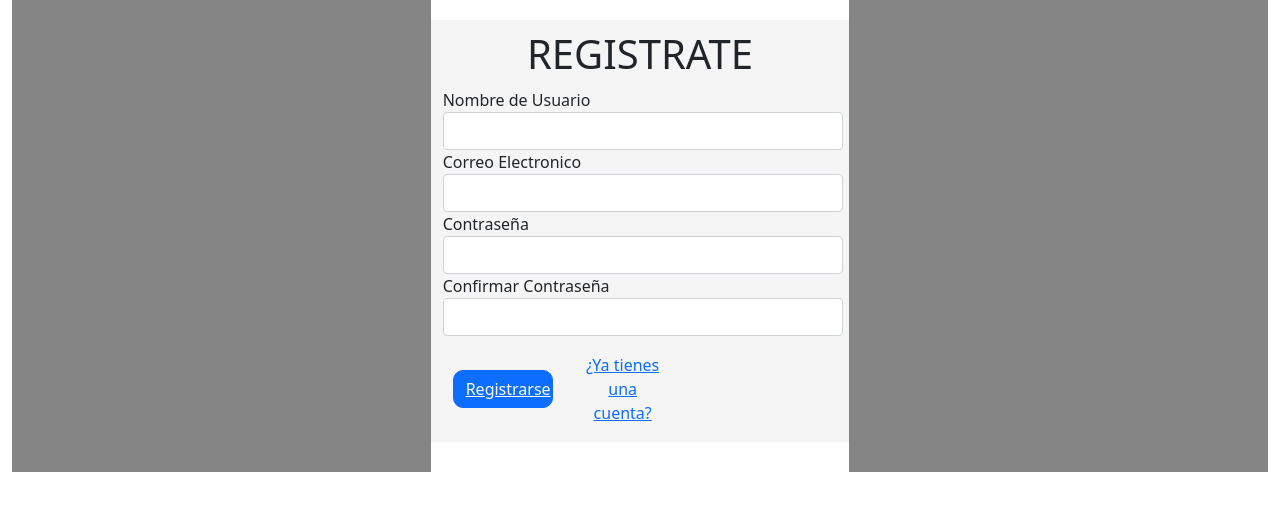
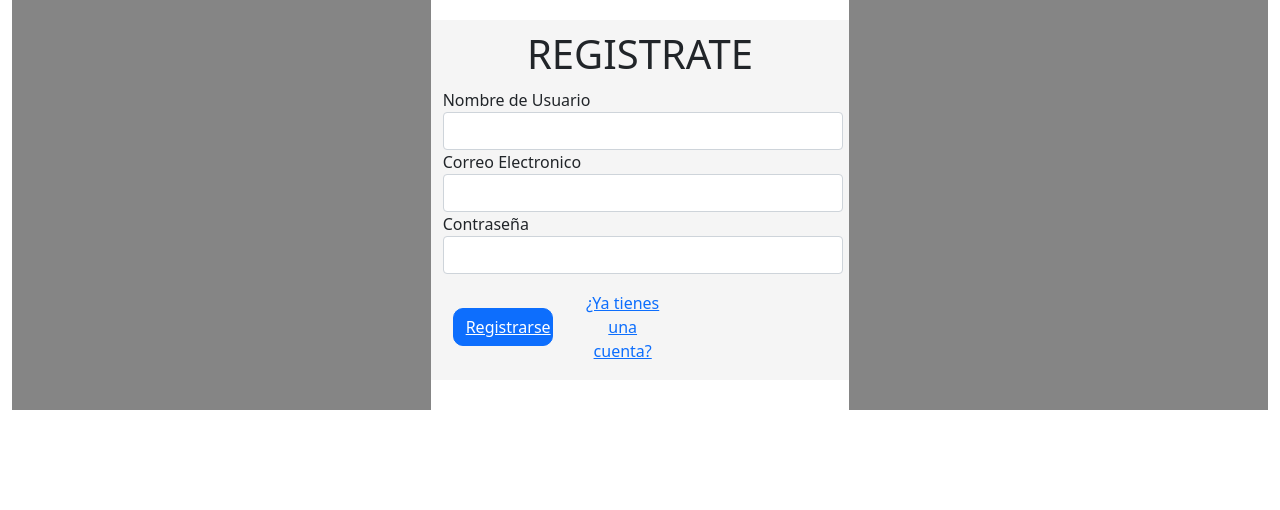
Before and after one commit to AdriianGarciia/T3.-Project-Advance, a Vue app: page /registro in a window 1280 px wide. Shown: the top 510 px of the page. Built offline with nearby package versions, Linux system fonts and the light colour scheme.

Commit message:
correcciones

```diff
--- a/src/components/componentIsidora/Regis.vue
+++ b/src/components/componentIsidora/Regis.vue
@@ -1,4 +1,9 @@
+
+
+
 <template>
+
+
  <div class="container-fluid">
         <div class="row">
             <div class="col-md-12">
@@ -14,34 +19,27 @@
                             REGISTRATE
                         </h3>
 
-                        <form role="form">
+                        <form role="form" action="">
                             <div class="form-group">
 
                                 <label for="exampleInputEmail1">
                                     Nombre de Usuario
                                 </label>
-                                <input type="text" class="form-control" id="exampleInputEmail1" />
+                                <input type="text" name="" class="form-control" id="exampleInputEmail1" />
                             </div>
                             <div class="form-group">
 
                                 <label for="exampleInputPassword1">
                                     Correo Electronico
                                 </label>
-                                <input type="email" class="form-control" id="exampleInputPassword1" />
+                                <input type="email" name="" class="form-control" id="exampleInputPassword1" />
                             </div>
                             <div class="form-group">
 
                                 <label for="exampleInputEmail1">
                                     Contraseña
                                 </label>
-                                <input type="password" class="form-control" id="exampleInputEmail1" />
-                            </div>
-                            <div class="form-group">
-
-                                <label for="exampleInputPassword1">
-                                    Confirmar Contraseña
-                                </label>
-                                <input type="password" class="form-control" id="exampleInputPassword1" />
+                                <input type="password" name="" class="form-control" id="exampleInputEmail1" />
                             </div>
 
                             <!-- Botones de acción -->
@@ -49,7 +47,7 @@
                                 <a href="http://localhost:3000/contenido" style="color: white;">Registrarse</a>
                             </button>
 
-                            <button type="button" class="btn btn-link">¿Ya tienes una cuenta?</button>
+                            <button type="button" class="btn btn-link"  href="http://localhost:3000/login">¿Ya tienes una cuenta?</button>
                         </form>
                     </div>
                     <div class="col-md-4">
@@ -58,7 +56,12 @@
             </div>
         </div>
     </div>
+
+
+
 </template>
+
+
 
 <style>
  /* influencia en las columas que componenlos elementos de la pagina */
--- a/src/components/componentsSU/LayoutSideNav.vue
+++ b/src/components/componentsSU/LayoutSideNav.vue
@@ -7,7 +7,7 @@
                         <div class="d-flex align-items-center justify-content-between small">
                             <div class="text-muted">Copyright &copy; Rosenrot 2022</div>
                             <div>
-                                <a href="PoliticasPrivacidad.vue">Politicas de privacidad </a>
+                                <a href="http://localhost:3000/politicas">Politicas de privacidad </a>
                                 &middot;
                             </div>
                         </div>
--- a/src/components/componentsSU/PoliticasPrivacidad.vue
+++ b/src/components/componentsSU/PoliticasPrivacidad.vue
@@ -7,7 +7,7 @@
 				<div class="col-md-2">
 				</div>
 				<div class="col-md-8">
-					<img alt="Bootstrap Image Preview" src="../assets/logo1.png" />
+					<img alt="Bootstrap Image Preview" src="../../assets/logo1.png" width="70px" style="margin-top: 50px; margin-left: 400px; padding-bottom: 30px;"/>
 					<h2 class="text-center text-warning">
 						POLÍTICA DE PRIVACIDAD
 					</h2>
--- a/src/router/index.ts
+++ b/src/router/index.ts
@@ -3,6 +3,7 @@ import { createRouter, createWebHistory } from 'vue-router'
 import Home from '../views/Home.vue'
 import Login from '../views/Login.vue'
 import RegistroVue from '@/views/Registro.vue'
+import politicas from '../components/componentsSU/PoliticasPrivacidad.vue'
 
 
 const router = createRouter({
@@ -27,6 +28,11 @@ const router = createRouter({
       path: '/registro',
       name: 'registro',
       component: RegistroVue
+    },
+    {
+      path: '/politicas',
+      name: 'politicas',
+      component: politicas
     }
   ]
 })
```
Also changed, not shown: package.json (+14 -1 lines), src/views/Politicas.vue (added, +12 -0 lines).
